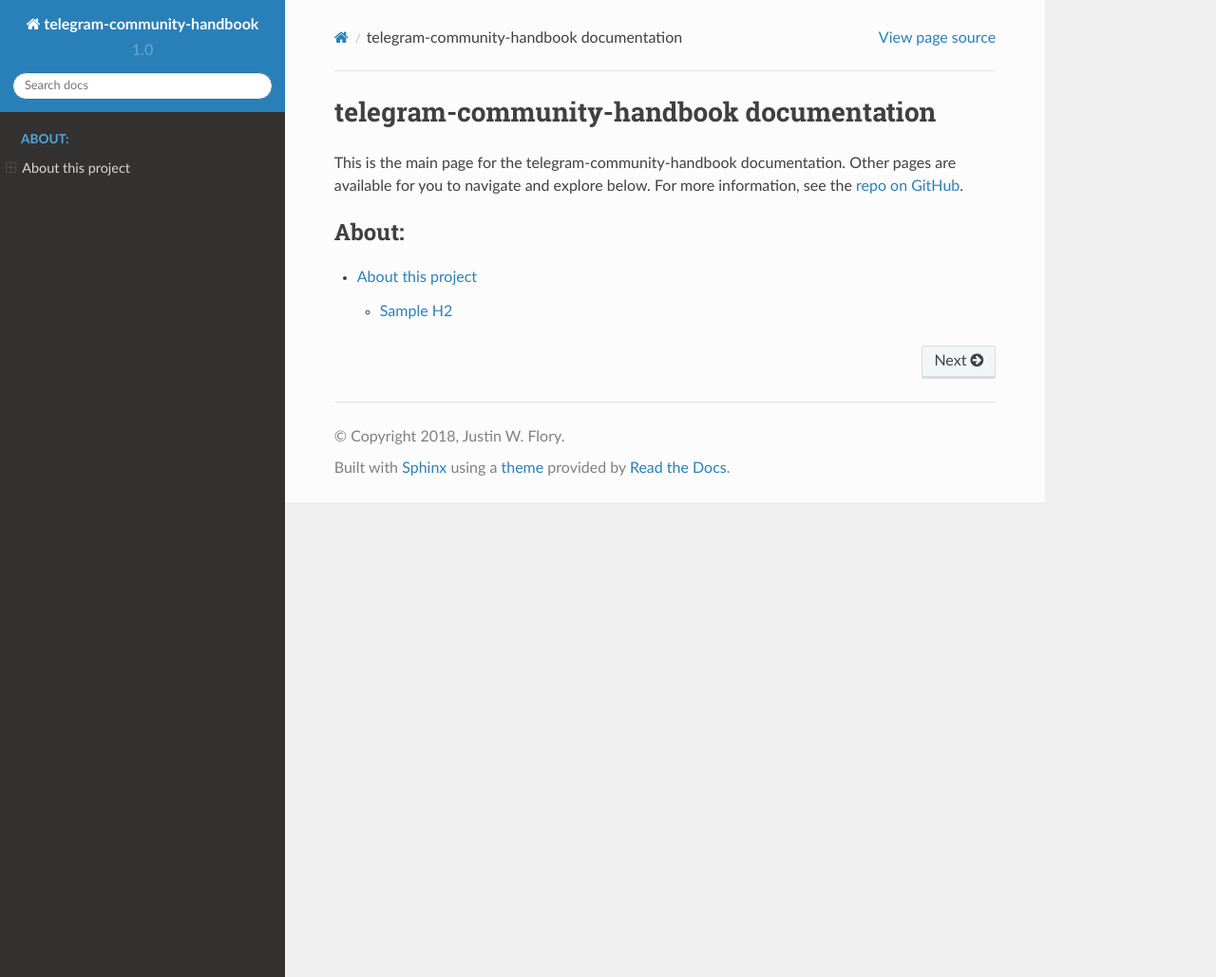
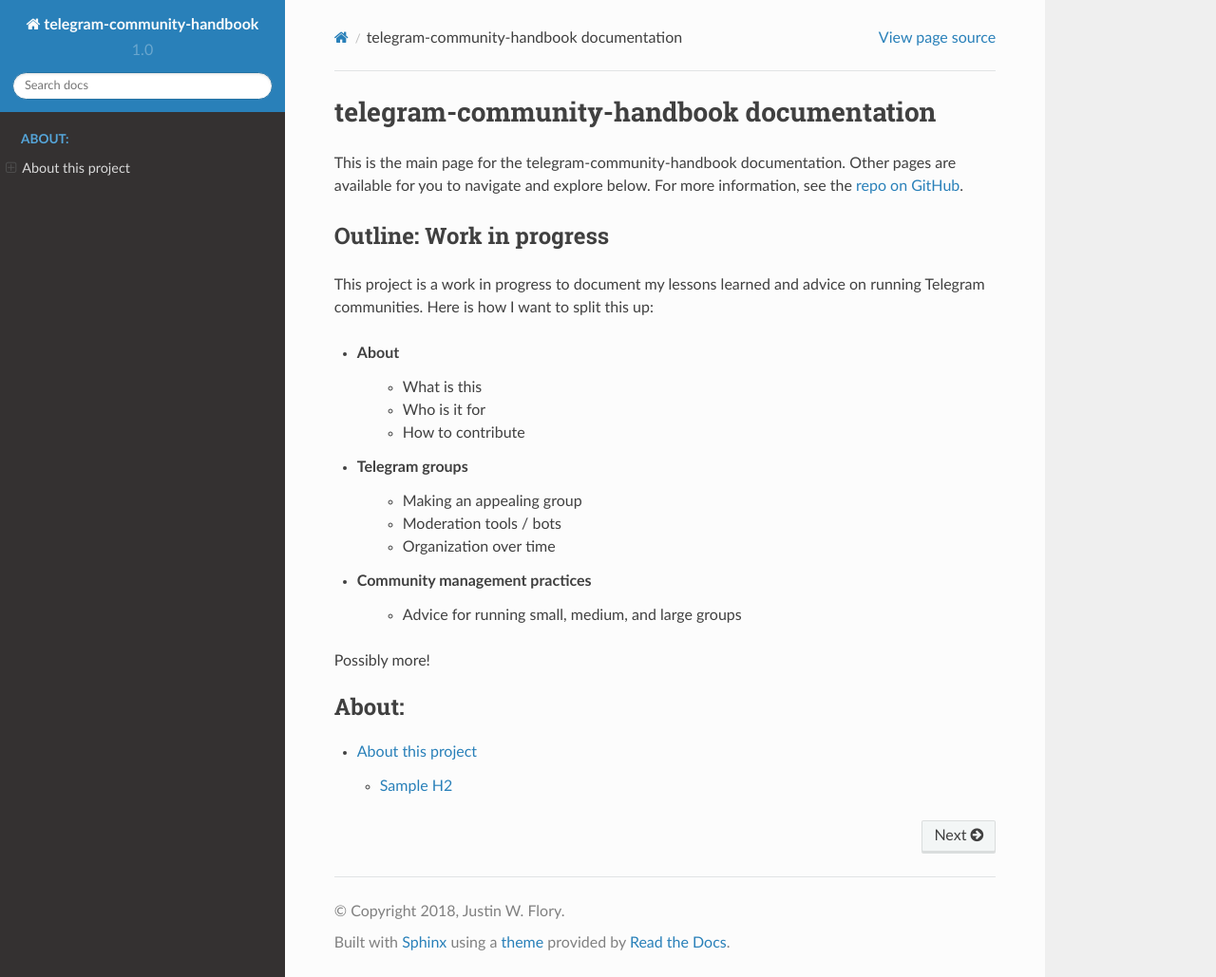
Before and after one commit to jwflory/telegram-community-handbook, a Sphinx documentation site: the page built from docs/index.rst, in a window 1280 px wide and 1029 px high. Shown: the whole window at 95% size. Built offline with Sphinx 7.4.7 and the Read the Docs theme 2.0.0, drawn with Linux system fonts in a browser that asks for light colours; formulas are drawn with MathJax 3.

Commit message:
:rocket: Kickstart handbook planning
This commit fixes up the docs index page and removes a page from the
template repository. I left an outline of how I want to tackle this for
when I have more time to work on it.

Signed-off-by: Justin W. Flory <git@jwf.io>

```diff
--- a/docs/index.rst
+++ b/docs/index.rst
@@ -6,6 +6,28 @@
 Other pages are available for you to navigate and explore below.
 For more information, see the `repo on GitHub <https://github.com/jwflory/telegram-community-handbook>`_.
 
+
+*************************
+Outline: Work in progress
+*************************
+
+This project is a work in progress to document my lessons learned and advice on running Telegram communities.
+Here is how I want to split this up:
+
+- About
+    - What is this
+    - Who is it for
+    - How to contribute
+- Telegram groups
+    - Making an appealing group
+    - Moderation tools / bots
+    - Organization over time
+- Community management practices
+    - Advice for running small, medium, and large groups
+
+Possibly more!
+
+..
 .. toctree::
     :maxdepth: 2
     :name: about
```
Also changed, not shown: docs/api/example-api-usage.rst (deleted, +0 -28 lines), 1 other file.
